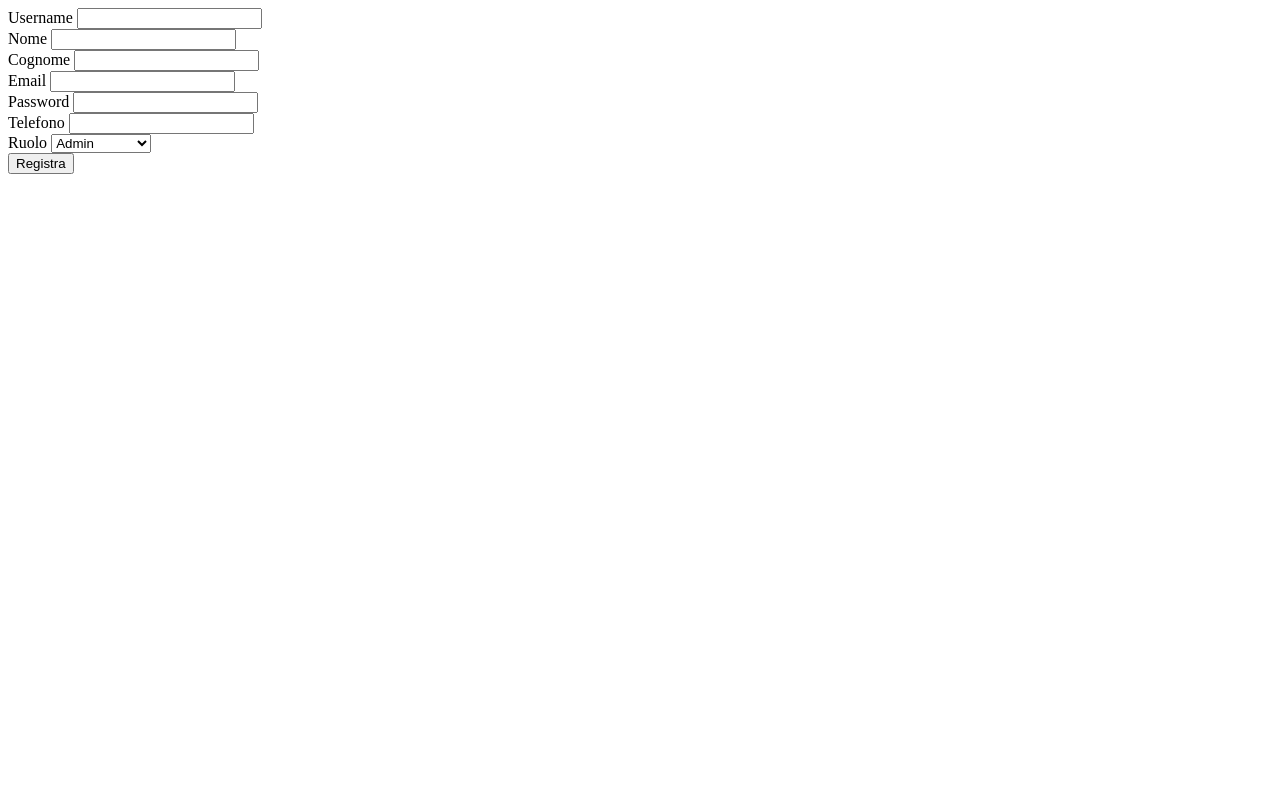
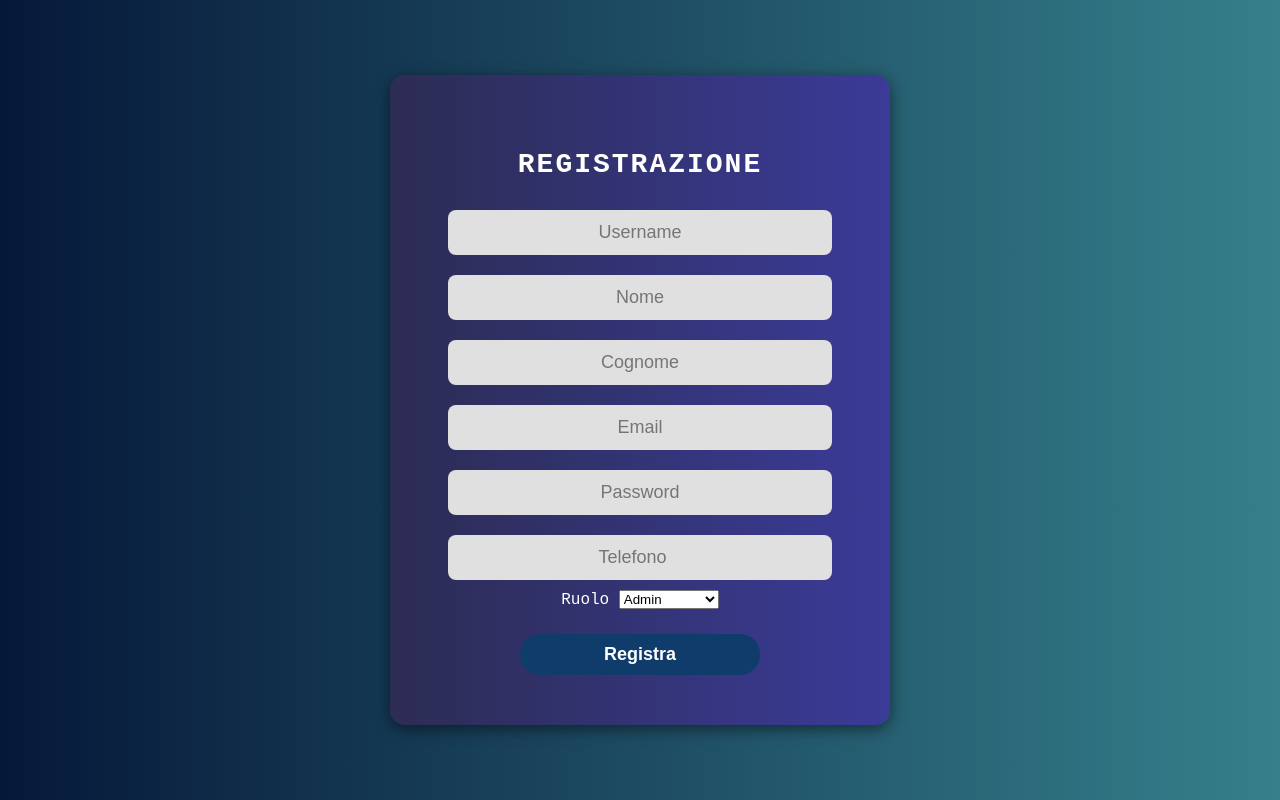
Before and after one commit to NicoSove/Zvolta, a PHP site: page /pagine/registrazione.php in a window 1280 px wide. Run offline with PHP 8.4, Linux system fonts and the light colour scheme.

Commit message:
Add files via upload

```diff
--- a/zvolta/pagine/registrazione.php
+++ b/zvolta/pagine/registrazione.php
@@ -1,6 +1,7 @@
 <!DOCTYPE html>
 <html lang="en">
 <head>
+<link rel="stylesheet" href="registrazione.css">
     <meta charset="UTF-8">
     <meta name="viewport" content="width=device-width, initial-scale=1.0">
     <title>Registrazione</title>
@@ -61,12 +62,14 @@
 </head>
 <body>
     <form action="<?php echo $_SERVER['PHP_SELF']; ?>" method="POST" onsubmit="return validaPassword()">
-        Username <input type="text" name="username" required> <br>
-        Nome <input type="text" name="nome" required> <br>
-        Cognome <input type="text" name="cognome" required> <br>
-        Email <input type="email" name="email" required> <br>
-        Password <input type="password" name="password" required> <br>
-        Telefono <input type="number" name="telefono" required> <br>
+        <div class="login-container">
+        <h2>REGISTRAZIONE</h2>
+            <input type="text" name="username" placeholder="Username" required> <br>
+            <input type="text" name="nome" placeholder="Nome"required> <br>
+            <input type="text" name="cognome" placeholder="Cognome"required> <br>
+            <input type="email" name="email" placeholder="Email"required> <br>
+            <input type="password" name="password" placeholder="Password"required> <br>
+            <input type="number" name="telefono" placeholder="Telefono"required> <br>
 
             Ruolo
             <select name="ruolo" id="ruolo" onchange="mostraCoordinatore()" required>
@@ -79,7 +82,8 @@
                 Coordinatore di riferimento: <input type="text" name="coordinatore"> <br>
             </div>
 
-        <input type="submit" value="Registra">
+            <button type="submit">Registra</button>
+        </div>
     </form>
 
     <?php
```
Lines whose indentation alone changed are shown as unchanged.
